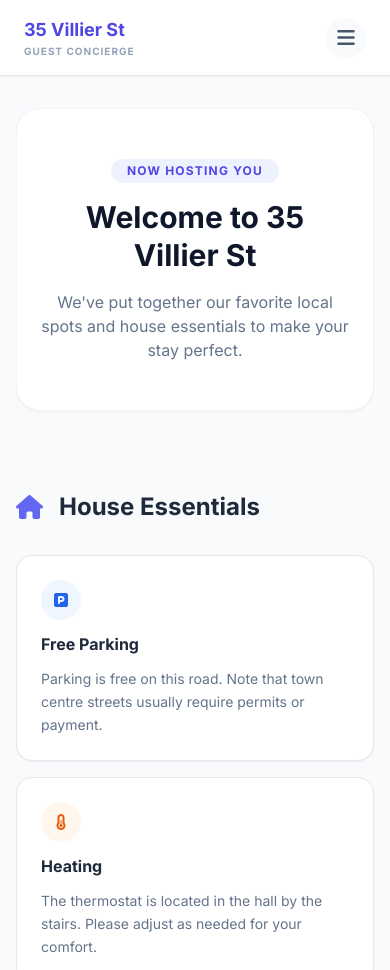
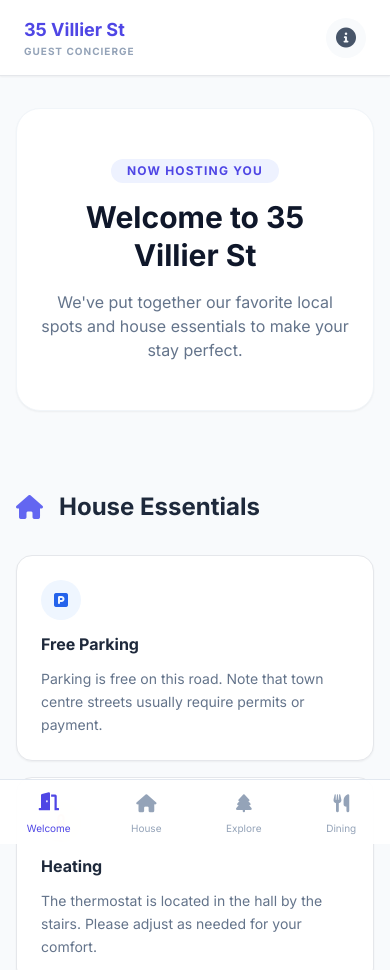
Before and after one commit to piairo/35-Villier-Street, a plain HTML site: page index.html in a window 390 px wide. Shown: the top 970 px of the page. Drawn offline with nearby package versions, Linux system fonts and the light colour scheme.

Commit message:
Update index.html
Added Bottom Nav Bar Menu

```diff
--- a/index.html
+++ b/index.html
@@ -11,6 +11,8 @@
         body { font-family: 'Inter', sans-serif; -webkit-tap-highlight-color: transparent; }
         #sidebar { transition: transform 0.3s cubic-bezier(0.4, 0, 0.2, 1); }
         .nav-link.active { border-left: 4px solid #6366f1; background-color: #f5f3ff; color: #4f46e5; font-weight: 700; }
+        .mobile-nav-link.active { color: #4f46e5; }
+        .mobile-nav-link.active i { transform: translateY(-2px); color: #4f46e5; }
         .card-hover { transition: all 0.2s ease; }
         .card-hover:active { transform: scale(0.98); background-color: #f8fafc; }
     </style>
@@ -24,14 +26,36 @@
             <p class="text-[10px] text-slate-400 uppercase tracking-widest font-bold">Guest Concierge</p>
         </div>
         <button onclick="toggleSidebar(true)" class="w-10 h-10 flex items-center justify-center text-xl text-slate-600 bg-slate-50 rounded-full">
-            <i class="fas fa-bars"></i>
+            <i class="fas fa-info-circle"></i>
         </button>
     </header>
+
+    <!-- Mobile Bottom Tab Bar (Airbnb Style) -->
+    <nav class="lg:hidden fixed bottom-0 left-0 right-0 bg-white/90 backdrop-blur-xl border-t border-slate-200 z-[100] pb-safe">
+        <div class="flex justify-around items-center h-16">
+            <a href="#welcome" class="mobile-nav-link flex flex-col items-center justify-center flex-1 text-slate-400 transition-all">
+                <i class="fas fa-door-open text-lg"></i>
+                <span class="text-[10px] font-medium mt-1">Welcome</span>
+            </a>
+            <a href="#house" class="mobile-nav-link flex flex-col items-center justify-center flex-1 text-slate-400 transition-all">
+                <i class="fas fa-home text-lg"></i>
+                <span class="text-[10px] font-medium mt-1">House</span>
+            </a>
+            <a href="#parks" class="mobile-nav-link flex flex-col items-center justify-center flex-1 text-slate-400 transition-all">
+                <i class="fas fa-tree text-lg"></i>
+                <span class="text-[10px] font-medium mt-1">Explore</span>
+            </a>
+            <a href="#dining" class="mobile-nav-link flex flex-col items-center justify-center flex-1 text-slate-400 transition-all">
+                <i class="fas fa-utensils text-lg"></i>
+                <span class="text-[10px] font-medium mt-1">Dining</span>
+            </a>
+        </div>
+    </nav>
 
     <div id="overlay" onclick="toggleSidebar(false)" class="fixed inset-0 bg-slate-900/60 z-[70] hidden backdrop-blur-sm opacity-0 transition-opacity duration-300"></div>
 
     <div class="flex min-h-screen">
-        <!-- Sidebar Navigation -->
+        <!-- Desktop Sidebar Navigation -->
         <nav id="sidebar" class="fixed inset-y-0 left-0 w-72 bg-white border-r z-[80] lg:sticky lg:top-0 lg:translate-x-0 -translate-x-full flex flex-col h-screen">
             <div class="p-8">
                 <h1 class="font-bold text-2xl text-indigo-600 leading-tight">Guest Guide</h1>
@@ -62,7 +86,7 @@
             </div>
         </nav>
 
-        <!-- Main Content (All One Page) -->
+        <!-- Main Content -->
         <main class="flex-1 w-full max-w-4xl mx-auto px-4 py-8 lg:py-16 space-y-20 pb-32">
 
             <!-- SECTION: WELCOME -->
@@ -269,7 +293,16 @@
                 }
             });
 
+            // Handle Desktop Links
             document.querySelectorAll('.nav-link').forEach(link => {
+                link.classList.remove('active');
+                if (link.getAttribute('href').includes(current)) {
+                    link.classList.add('active');
+                }
+            });
+
+            // Handle Mobile Links
+            document.querySelectorAll('.mobile-nav-link').forEach(link => {
                 link.classList.remove('active');
                 if (link.getAttribute('href').includes(current)) {
                     link.classList.add('active');
```
